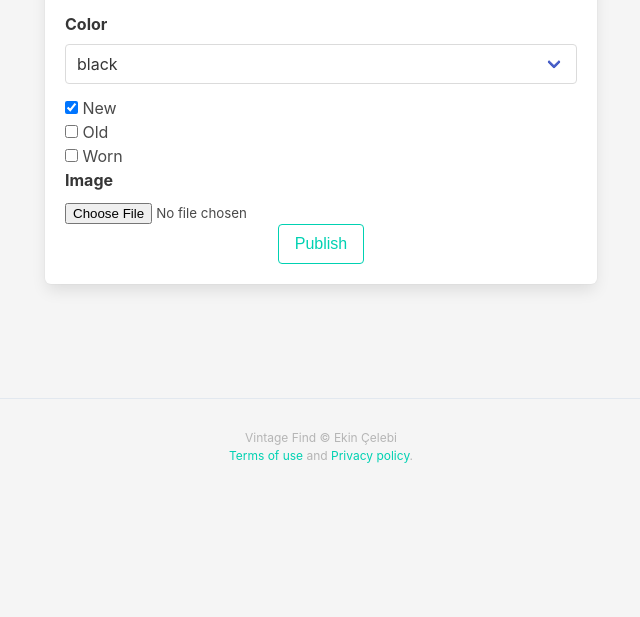
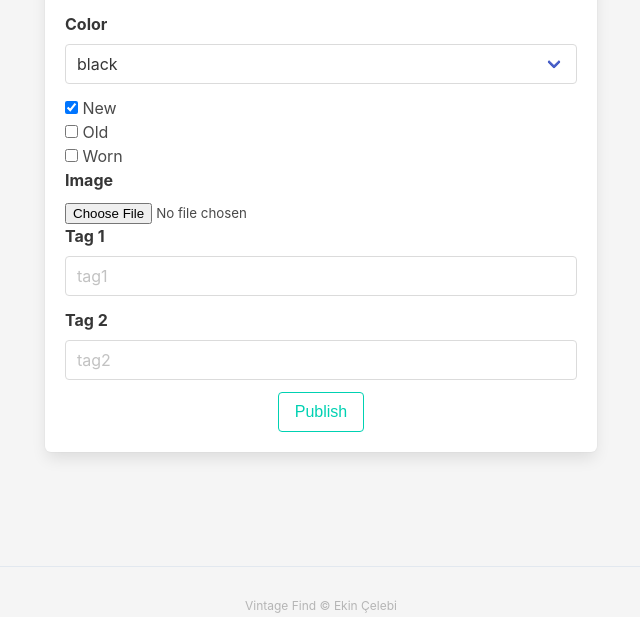
Before and after one commit to ekincelebi/VintageFind, a Flask app: page /post/create in a window 1280 px wide. Shown: the part 496-1113 px from the top of the page, without its empty margins (319-959 px from the left). Before the commit the page ends 959 px from the top, so only its background shows below. Run offline with Flask 2, Linux system fonts and the light colour scheme; the visitor is signed in with stand-in values (Sample User, id 1); data that the repository does not hold is empty; some libraries are stand-ins or nearby versions.

Commit message:
post tags addition

```diff
--- a/database.py
+++ b/database.py
@@ -81,13 +81,6 @@ class Database:
         query = "DELETE FROM users WHERE (username = %(username)s)"
         cursor.execute(query, {'username' : username})
         connection.commit()
-
-
-
-
-
-
-
 
 
 
@@ -194,7 +187,7 @@ class Database:
 
     ###############posts
 
-    def create_post(self, username, item_name):
+    def create_post(self, username, item_name, tag1, tag2):
         connection = dbapi2.connect(dsn)
         cursor = connection.cursor()
 
@@ -205,9 +198,29 @@ class Database:
         user_id = db.get_user_id(username)
         item_id = db.get_item_id(item_name)
 
-        query = "INSERT INTO posts (user_id, item_id, post_date) VALUES (%s, %s, %s)"
-        cursor.execute(query, (user_id, item_id, today,))
-        connection.commit()
+
+        if tag1 is None and tag2 is None:
+            query = "INSERT INTO posts (user_id, item_id, post_date) VALUES (%s, %s, %s)"
+            cursor.execute(query, (user_id, item_id, today,))
+            connection.commit()
+
+        if tag1 is not None and tag2 is None:
+            query = "INSERT INTO posts (user_id, item_id, post_date, tag1) VALUES (%s, %s, %s, %s)"
+            cursor.execute(query, (user_id, item_id, today, tag1))
+            connection.commit()
+
+        if tag2 is not None and tag1 is None:
+            query = "INSERT INTO posts (user_id, item_id, post_date, tag1) VALUES (%s, %s, %s, %s)"
+            cursor.execute(query, (user_id, item_id, today, tag2))
+            connection.commit()
+
+        else:
+            query = "INSERT INTO posts (user_id, item_id, post_date, tag1, tag2) VALUES (%s, %s, %s, %s, %s)"
+            cursor.execute(query, (user_id, item_id, today, tag1, tag2,))
+            connection.commit()
+
+
+
 
     def get_all_posts(self):
         connection = dbapi2.connect(dsn)
@@ -243,6 +256,13 @@ class Database:
         rows = cursor.fetchone()
         return rows
 
+    def delete_post(self, id):
+        connection = dbapi2.connect(dsn)
+        cursor = connection.cursor()
+        query = "DELETE FROM posts WHERE (id = %(id)s)"
+        cursor.execute(query, {'id' : id})
+        connection.commit()
+
 
 
 
--- a/dbinit.py
+++ b/dbinit.py
@@ -38,7 +38,9 @@ INIT_STATEMENTS = [
         item_id serial NOT NULL,
         post_date date  NOT NULL,
         is_active boolean DEFAULT TRUE,
-        is_sold boolean DEFAULT FALSE ,
+        is_sold boolean DEFAULT FALSE,
+        tag1 varchar(15),
+        tag2 varchar(15),
         CONSTRAINT CONSTRAINT1 FOREIGN KEY (user_id) REFERENCES users (id) ON DELETE CASCADE,
         CONSTRAINT CONSTRAINT2 FOREIGN KEY (item_id) REFERENCES items (id) ON DELETE CASCADE);
     ''',
--- a/forms.py
+++ b/forms.py
@@ -19,20 +19,19 @@ class PostForm(FlaskForm):
     description = TextAreaField('Description', validators=[InputRequired()])
     category = SelectField(u'Categories',validate_choice=False)
     color = SelectField(u'Color',validate_choice=False)
+    picture = FileField('Image', validators=[InputRequired(),FileAllowed(['jpg', 'png'])])
+    tag1 = StringField('Tag 1')
+    tag2 = StringField('Tag 2')
     submit = SubmitField('Publish')
-    picture = FileField('Image', validators=[InputRequired(),FileAllowed(['jpg', 'png'])])
-    #image will come later
+
 
 class UpdateAccountForm(FlaskForm):
     username = StringField('Username',
                            validators=[InputRequired()])
     email = StringField('Email',
                         validators=[InputRequired(), Email()])
-
     phone = StringField('Phone')
-
     password = PasswordField("Password", validators=[InputRequired()])
-
     picture = FileField('Profile Picture', validators=[FileAllowed(['jpg', 'png'])])
 
 
--- a/templates/another.html
+++ b/templates/another.html
@@ -1,6 +1,6 @@
 {% extends "layout.html" %}
 {% block content %}
-<div class="hero-body  p-b-30 ">
+<div class="hero-body">
   <div class="container">
 
       <h1 class="title">
--- a/templates/publish.html
+++ b/templates/publish.html
@@ -79,8 +79,37 @@
                             {% endif %}
                         </div>
 
+                        <div class="field">
+                            {{ form.tag1.label(class="label")}}
+                            <div class="control">
+                                {{ form.tag1(required=False, class='input',
+                                                     placeholder='tag1') }}
 
+                                {% if form.tag1.errors %}
+                                    <p class="help is-danger">
+                                        {% for error in form.tag1.errors %}
+                                            <span>{{ error }}</span>
+                                        {% endfor %}
+                                    </p>
+                                {% endif %}
+                            </div>
+                        </div>
 
+                        <div class="field">
+                            {{ form.tag2.label(class="label")}}
+                            <div class="control">
+                                {{ form.tag2(required=False, class='input',
+                                                     placeholder='tag2') }}
+
+                                {% if form.tag2.errors %}
+                                    <p class="help is-danger">
+                                        {% for error in form.tag2.errors %}
+                                            <span>{{ error }}</span>
+                                        {% endfor %}
+                                    </p>
+                                {% endif %}
+                            </div>
+                        </div>
 
                         <div class="has-text-centered">
                             {{ form.submit(class="button is-vcentered is-primary is-outlined") }}
--- a/views.py
+++ b/views.py
@@ -69,18 +69,19 @@ def save_picture(form_picture):
 
 @login_required
 def publish_page():
-    form = PostForm()
-
     db = current_app.config["db"]
     categories = [ x[0] for x in db.get_category_names()]
     colors = ['black', 'white', 'red', 'orange', 'yellow', 'green', 'blue', 'purple', 'multicolor']
 
+    form = PostForm()
+
     form.category.choices = categories
     form.color.choices = colors
+
     if form.validate_on_submit():
         cat = form.category.data
         col = form.color.data
-        situation = request.form.get('situation')
+        situation = request.form.get('situation') #checkbox
 
         newItem = Item(title=form.title.data,description=form.description.data, category=cat)
         newItem.color = col
@@ -88,13 +89,14 @@ def publish_page():
 
         if form.picture.data:
             picture_file = save_picture(form.picture.data)
-            #current_user.image_file = picture_file
-        #newItem.image = form.image.data
-        #add item
-        db = current_app.config["db"]
-        db.add_item_image(newItem, picture_file)
 
-        db.create_post(current_user.username,form.title.data)
+        db.add_item_image(newItem, picture_file) #save item to item table
+        ###create post neden title ismini alıyor ki bunu düzelt
+
+        tag1 = form.tag1.data #
+        tag2 = form.tag2.data #
+
+        db.create_post(current_user.username,form.title.data,tag1,tag2)
         #flash('Your post has been created!', 'success')
         return redirect(url_for('home_page'))
     return render_template("publish.html", form=form)
@@ -122,10 +124,15 @@ def ads_page():
         tempItem = Item(title=item_name,description=item_description,category=item_category_id)
         tempItem.image = image_file
         date = item[3]
+
         temp = Post(tempItem,user,date)
+
+        temp.tag1 = item[6]
+        temp.tag2 = item[7]
         posts.append(temp)
     return render_template('ads.html', posts=posts, categories=categories, colors=colors)
 ####################################################
+
 @login_required
 def ads2_page(category_id):
     db = current_app.config["db"]
@@ -179,9 +186,13 @@ def post_update(post_id):
 @login_required
 def delete_post(post_id):
     db = current_app.config["db"]
-    db.delete_item(post_id)
+    item_id = db.get_post(post_id)[2]
+    db.delete_item(item_id)
+    db.delete_post(post_id)
+
+
     #flash('Your post has been deleted!', 'success')
-    return redirect(url_for("home_page"))
+    return redirect(url_for("account"))
 
 @login_required
 def delete_user(username):
```
Also changed, not shown: post.py (+8 -5 lines), templates/ads.html (+12 -1 lines).
